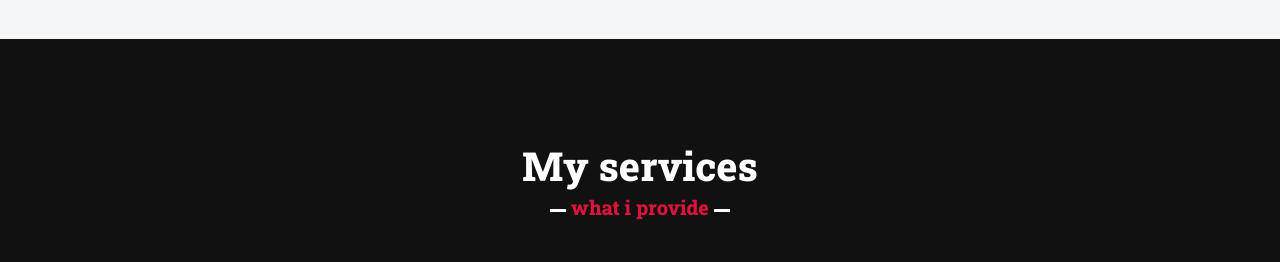
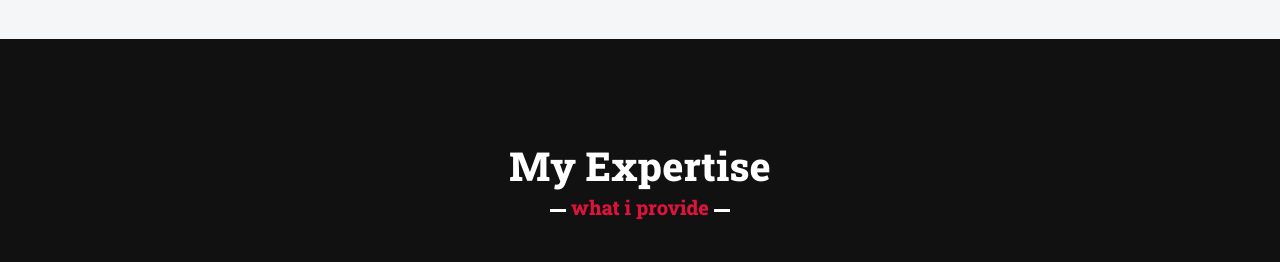
Before and after one commit to dwivedishubham545/Portfolio, a plain HTML site: page index.html in a window 1280 px wide. Shown: the part 1380-1642 px from the top of the page. Drawn offline with nearby package versions, Linux system fonts and the light colour scheme; a web font is replaced by a local one.

Commit message:
Update index.html

```diff
--- a/index.html
+++ b/index.html
@@ -70,7 +70,7 @@
     <!-- services section start -->
     <section class="services" id="services">
         <div class="max-width">
-            <h2 class="title" id="heading">My services</h2>
+            <h2 class="title" id="heading">My Expertise</h2>
             <div class="serv-content">
                 <div class="card">
                     <div class="box">
```
